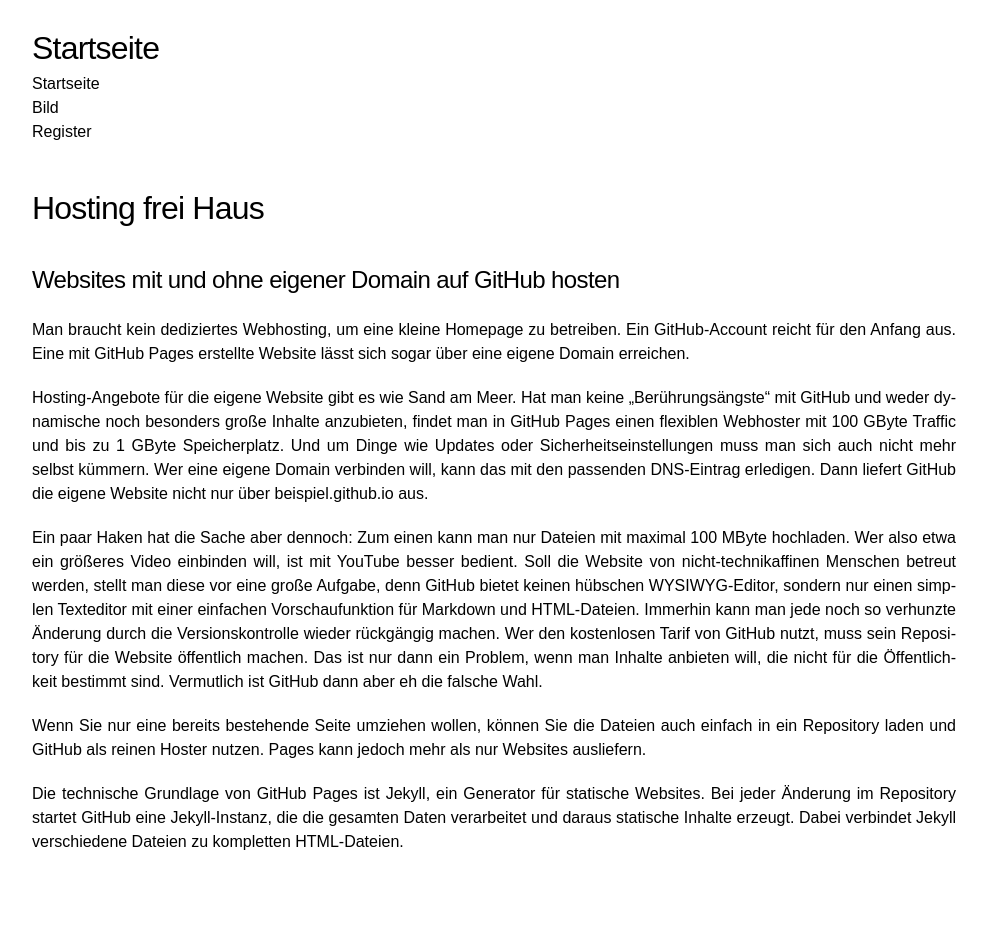
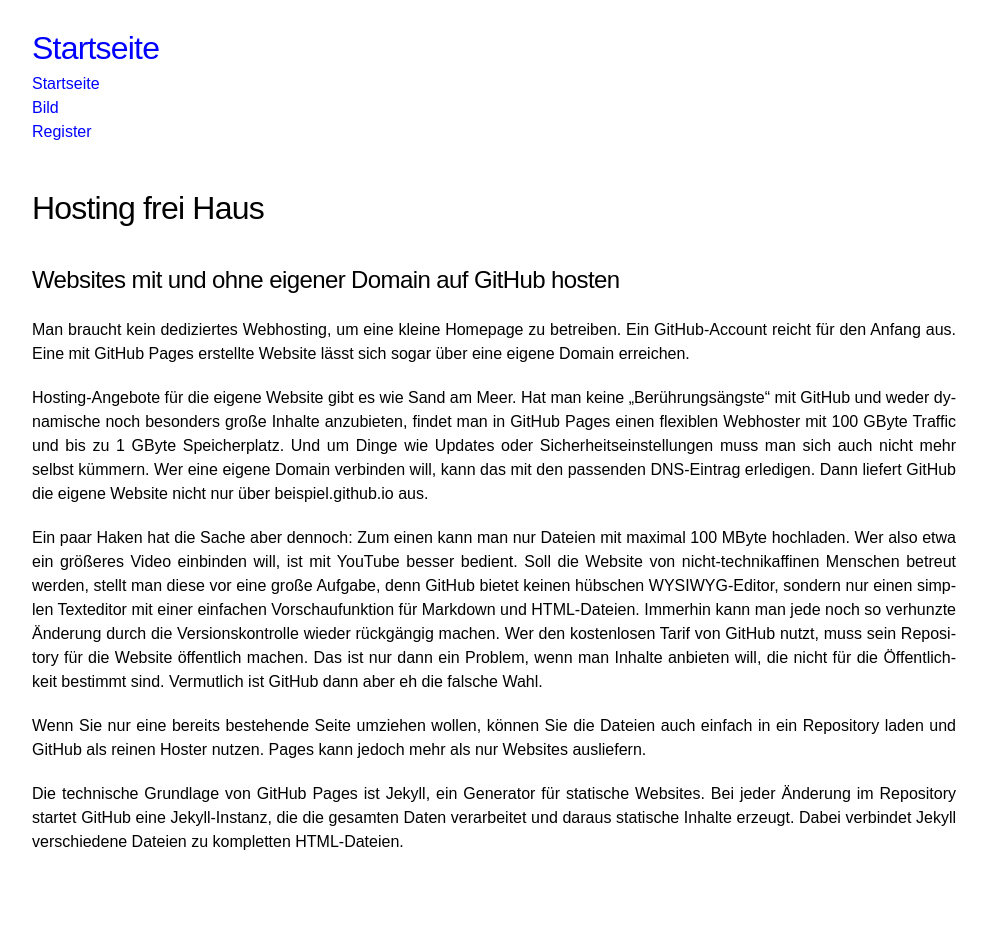
Before and after one commit to webuser-ralf/webuser-ralf.github.io, a Jekyll site: the page built from index.md, in a window 1280 px wide. Shown: the whole page, without its empty margins (146-1133 px from the left). Built offline with Jekyll 4.4.1, drawn with Linux system fonts in a browser that asks for light colours; our own code applies the rules of GitHub Pages for plain Markdown files.

Commit message:
Update layout.scss

```diff
--- a/_sass/layout.scss
+++ b/_sass/layout.scss
@@ -55,6 +55,15 @@
 .nav a {
     display: block;
     text-decoration: none;
+    color: blue;
+}
+
+.nav a:hover {
+    color: red;
+}
+
+.nav a:focus {
+    color: green;
 }
 
 #nav {
```
